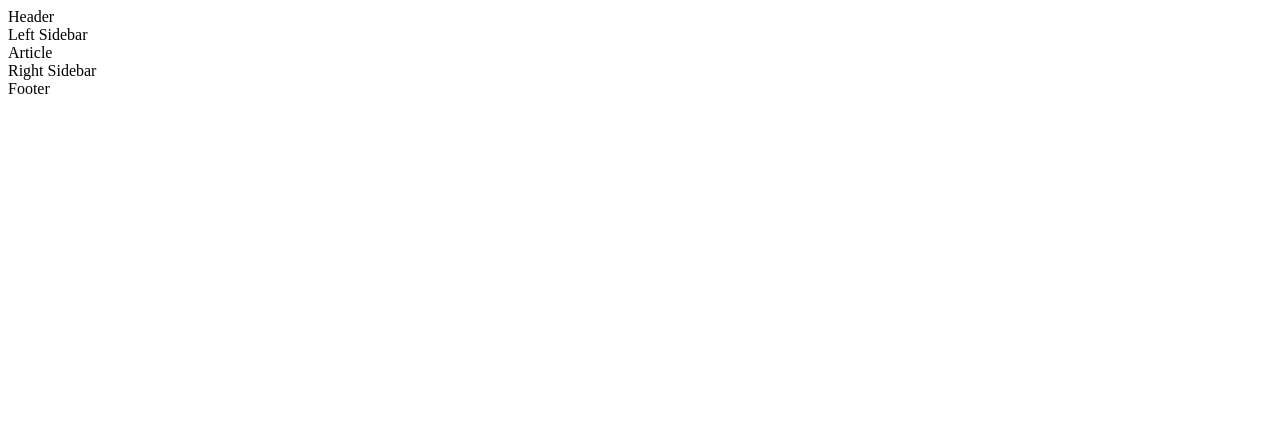
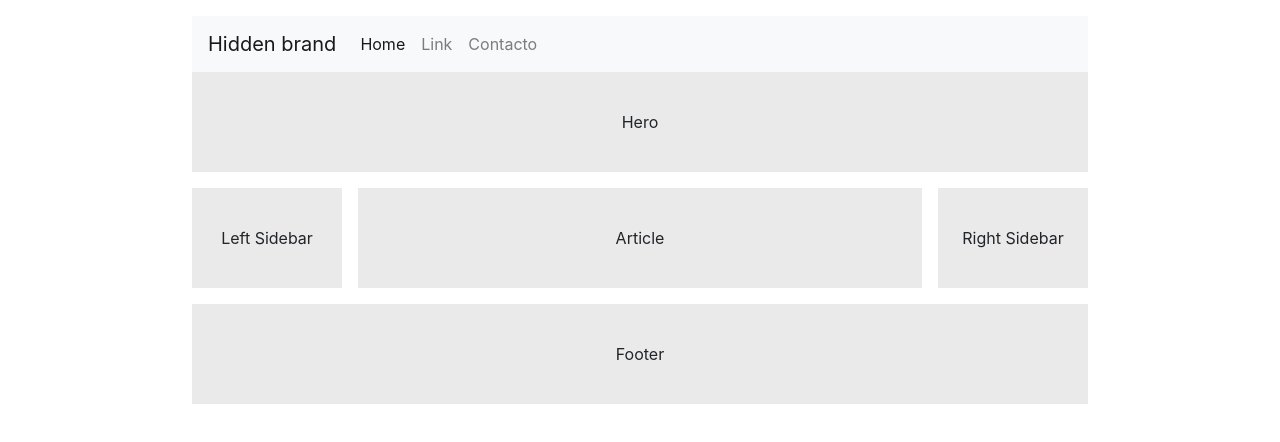
Before and after one commit to Extrasy/QPM, a plain HTML site: page index.html in a window 1280 px wide. Drawn offline with nearby package versions, Linux system fonts and the light colour scheme; files that its build step writes are made by us from their sources.

Commit message:
Update index.html

```diff
--- a/index.html
+++ b/index.html
@@ -1,21 +1,47 @@
-<div class="grid">
-  <header>
-    Header
-  </header>
+<!DOCTYPE html>
+<html>
+<head>
+    <meta charset="utf-8">
+    <meta http-equiv="X-UA-Compatible" content="IE=edge">
+    <title>QPM</title>
+    <link rel="stylesheet" href="https://stackpath.bootstrapcdn.com/bootstrap/4.3.1/css/bootstrap.min.css" integrity="sha384-ggOyR0iXCbMQv3Xipma34MD+dH/1fQ784/j6cY/iJTQUOhcWr7x9JvoRxT2MZw1T" crossorigin="anonymous">
+    <meta name="viewport" content="width=device-width, initial-scale=1">
+    <link rel="stylesheet" type="text/css" media="screen" href="style/style.css">
+    <script src="main.js"></script>
+</head>
+<body>
+        <nav class="navbar navbar-expand-sm navbar-light bg-light">
+            <a class="navbar-brand" href="#">Hidden brand</a>
+                <button class="navbar-toggler" type="button" data-toggle="collapse" data-target="#navbarToggler" aria-controls="navbarToggler" aria-expanded="false" aria-label="Toggle navigation">
+                  <span class="navbar-toggler-icon"></span>
+                </button>
+                <div class="collapse navbar-collapse" id="navbarToggler">
+                  <ul class="navbar-nav mr-auto mt-2 mt-lg-0">
+                    <li class="nav-item active">
+                      <a class="nav-link" href="#">Home <span class="sr-only">(current)</span></a>
+                    </li>
+                    <li class="nav-item">
+                      <a class="nav-link" href="#">Link</a>
+                    </li>
+                    <li class="nav-item">
+                      <a class="nav-link" href="#">Contacto</a>
+                    </li>
+                  </ul>
+                </div>
+              </nav>
+    <div class="grid">
+        <header> Hero </header>
 
-  <aside class="sidebar-left">
-    Left Sidebar
-  </aside>
+        <aside class="sidebar-left"> Left Sidebar </aside>
 
-  <article>
-    Article
-  </article>
+        <article> Article </article>
 
-  <aside class="sidebar-right">
-    Right Sidebar
-  </aside>
+        <aside class="sidebar-right"> Right Sidebar </aside>
 
-  <footer>
-    Footer
-  </footer>
-</div>
+
+        <footer> Footer </footer>
+    </div>
+
+</body>
+
+</html>
```
